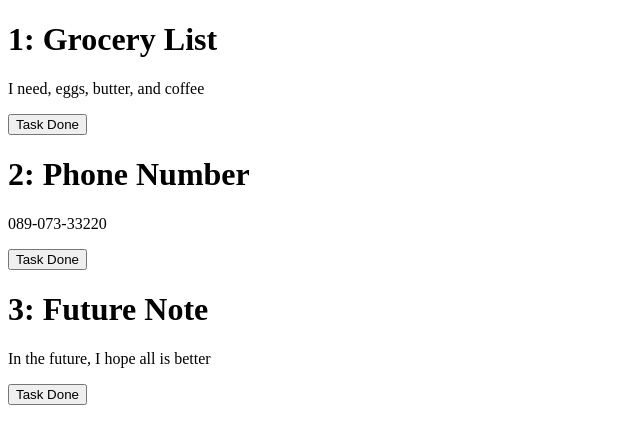
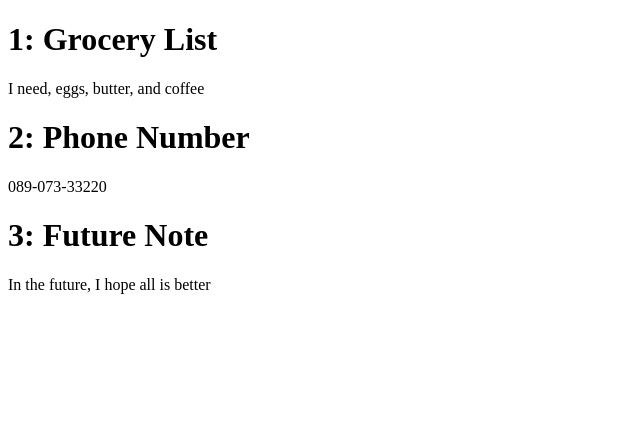
Before and after one commit to Madden20202-zz/angular-Udemy, an Angular app: page / in a window 1280 px wide. Shown: the top 444 px of the page, without its empty margins (0-640 px from the left). Built offline with nearby package versions, Linux system fonts and the light colour scheme.

Commit message:
make all values pass through and set up if

```diff
--- a/src/app/note-card/note-card.component.html
+++ b/src/app/note-card/note-card.component.html
@@ -8,4 +8,5 @@
 
 <p> {{ noteCard.content }} </p>
 
-<button (click)="onNoteClicked()">Task Done</button>
+<!-- Let's put the if here in case it is completed -->
+<button *ngIf="" (click)="onNoteClicked()">Task Done</button>
--- a/src/app/note-card/note-card.component.ts
+++ b/src/app/note-card/note-card.component.ts
@@ -55,7 +55,7 @@ export class NoteCardComponent implements OnInit {
     remains a basic method, and merely emits the special event
   */
   onNoteClicked() {
-    console.log("The task would show as done")
+    this.noteCard.complete = true
 
     this.noteCLicked.emit(this.noteCard)
   }
--- a/src/app/note-card/note-card.model.ts
+++ b/src/app/note-card/note-card.model.ts
@@ -2,4 +2,5 @@ export interface Note {
     id: number
     title: string
     content: string
+    complete: boolean
 }
```
